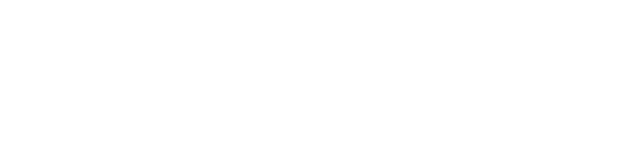
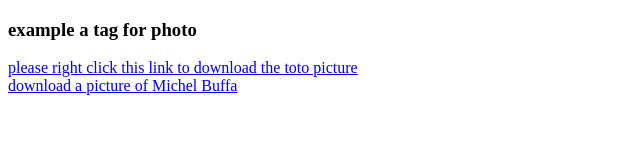
Before and after one commit to clos2go/htmlLessons, a plain HTML site: page 01_07_downloads/index.html in a window 1280 px wide. Shown: the whole page, without its empty margins (0-640 px from the left). Drawn offline with Linux system fonts and the light colour scheme.

Commit message:
downloads:

```diff
--- a/01_07_downloads/index.html
+++ b/01_07_downloads/index.html
@@ -9,7 +9,16 @@
         <link rel="stylesheet" href="styles.css">
     </head>
     <body>
-
+        <section>
+        <H3>example a tag for photo</H3>
+        <a href="https://www.grammy.com/sites/com/files/styles/news_detail_header/public/r-1285467-1206441041.jpeg.jpg?itok=hsgyzGsP" download = "Toto">please right click this link to download the toto picture</a>
+        </section>
+        <section>
+            <a href = "/images/batman_robin_car_superpower_007.rar"
+download = "Batmobile.rar" >
+download a picture of Michel Buffa
+</a>
+        </section>
 
         <script src="scripts.js" async defer></script>
     </body>
```
